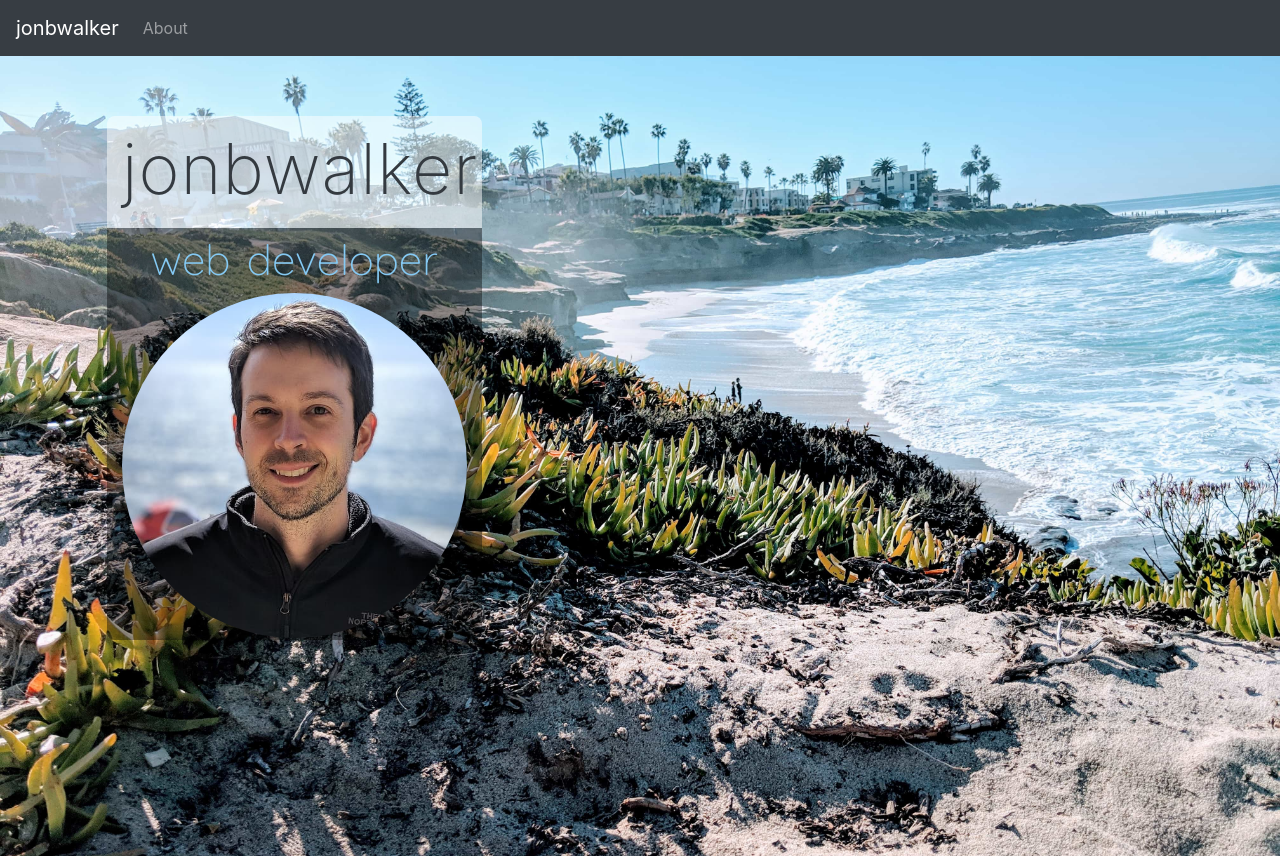
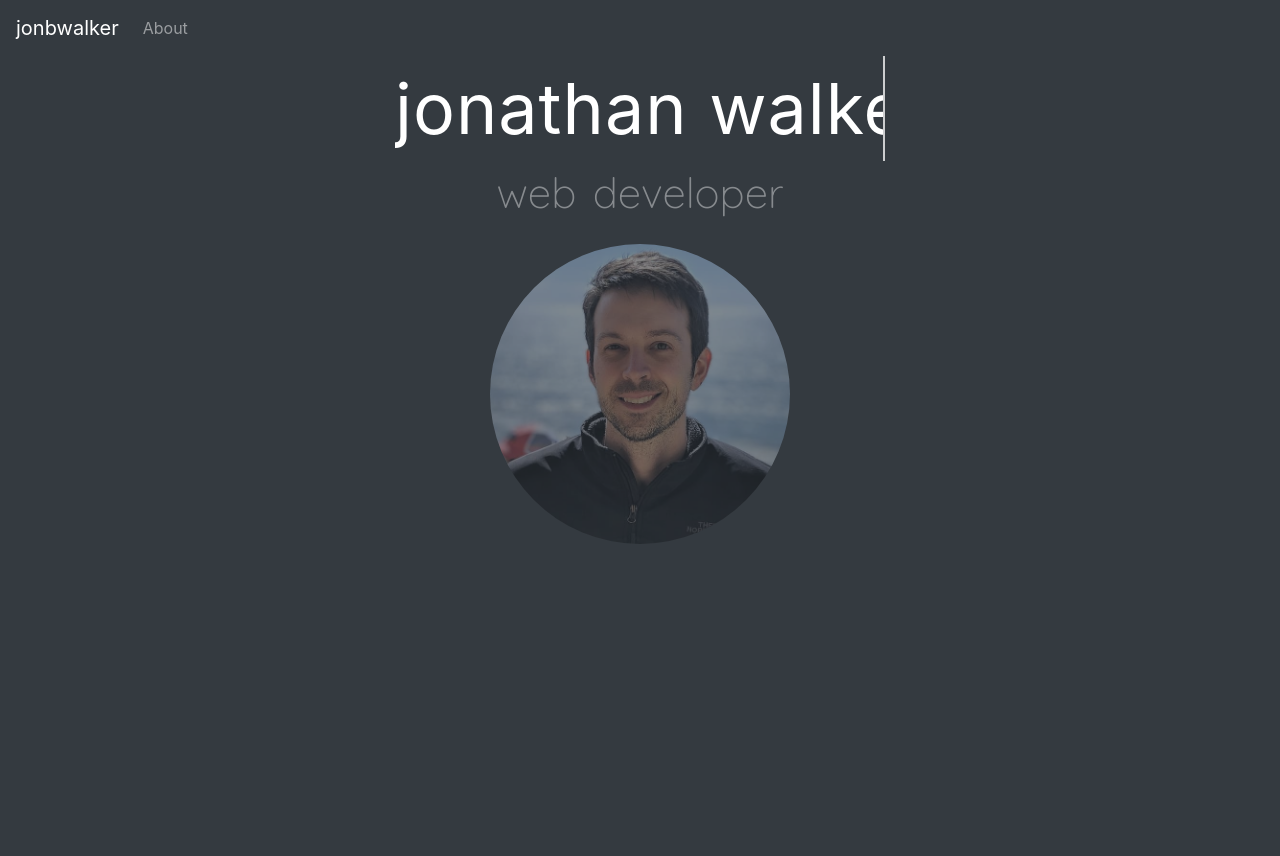
Before and after one commit to jonbwalker/jonbwalker.com, a Nuxt app: page / in a window 1280 px wide. Built offline with nearby package versions, Linux system fonts and the light colour scheme.

Commit message:
add typewriter animation * remove fade in on page/nav * clean up sass

```diff
--- a/layouts/Nav/NavBar.vue
+++ b/layouts/Nav/NavBar.vue
@@ -16,14 +16,3 @@
     name: 'NavBar',
   }
 </script>
-
-<style lang="sass" scoped>
-  .nav-container
-    animation: fadein 6s
-
-    @keyframes fadein
-      from
-        opacity: 0
-      to
-        opacity: 1
-</style>
--- a/pages/index.vue
+++ b/pages/index.vue
@@ -1,24 +1,20 @@
 <template>
-  <b-container fluid>
-    <b-row>
-      <b-col offset="1" cols="8" sm="4" class="section-1">
-        <span class="site-title">
-          jonbwalker
-        </span>
+  <b-container fluid class="bg-dark">
+    <b-row class="justify-content-md-center">
+      <b-col cols="12" class="site-title">
+          <p class="typewriter-text anim-typewriter">jonathan walker</p>
+        </b-col>
+    </b-row>
+
+    <b-row class="justify-content-md-center">
+      <b-col cols="12" md="auto" class="subtitle">
+          web developer
       </b-col>
     </b-row>
 
-    <b-row>
-      <b-col offset="1" cols="8" sm="4" class="section-2">
-        <span class="subtitle">
-          web developer
-        </span>
-      </b-col>
-    </b-row>
-
-    <b-row>
-      <b-col offset="1" cols="8" sm="4" class="section-3">
-        <b-img fluid src="../assets/images/profile-round-squoosh.jpg" rounded="circle" alt="Image 1" height="400" width="400"></b-img>
+    <b-row class="justify-content-md-center">
+      <b-col cols="12" md="auto" class="self-image">
+        <b-img fluid src="../assets/images/profile-round-squoosh.jpg" rounded="circle" alt="self-image" height="300" width="300"></b-img>
       </b-col>
     </b-row>
 
@@ -27,7 +23,7 @@
 
 <script>
   export default {
-      layout: 'app'
+      layout: 'app',
   }
 </script>
 
@@ -39,40 +35,53 @@
 
   .container-fluid
     align-items: center
-    background-image: url("../assets/images/lajolla.jpg")
     background-size: cover
-    animation: 3s ease 0s normal forwards 1 fadein
     justify-content: space-around
     text-align: center
     height: 100vh
 
-  .section-1
-    background: rgba(255,255,255,0.5)
-    border-radius: 8px 8px 0 0
-    margin-top: 60px
-    padding-bottom: 7px
-
   .site-title
-    color: #343a40
+    color: white
     font-size: 6vw
-    font-weight: 200
+    font-weight: 400
     letter-spacing: 1px
 
-  .section-2
-    background: rgba(0,0,0,0.4)
-    padding-bottom: 2px
-
   .subtitle
-    color: #85c9f3
+    animation: 8s ease 0s normal forwards 1 fadein
+    color: white
     font-size: 4vw
     font-family: 'Quicksand', sans-serif
     font-weight: 200
     word-spacing: 5px
 
-  .section-3
-    background: rgba(0,0,0,0.4)
+  .self-image
+    animation: 8s ease 0s normal forwards 1 fadein
+    margin-top: 20px
     padding-bottom: 2px
-    border-radius: 0 0 8px 8px
+
+  .typewriter-text
+      position: relative
+      width: 7em
+      margin: 0 auto
+      border-right: 2px solid rgba(255,255,255,.75)
+      text-align: center
+      white-space: nowrap
+      overflow: hidden
+
+  .anim-typewriter
+      animation: typewriter 2s steps(40) 1s 1 normal both, blinkTextCursor 500ms steps(40) infinite normal
+
+  @keyframes typewriter
+    from
+      width: 0
+    to
+      width: 7em
+
+  @keyframes blinkTextCursor
+    from
+      border-right-color: rgba(255,255,255,.75)
+    to
+      border-right-color: transparent
 
   @keyframes fadein
     0%
@@ -93,6 +102,6 @@
       font-size: 70px
     .subtitle
       font-size: 42px
-    .section-1, .section-2, .section-3
+    .self-image
       max-width: 375px
 </style>
```
